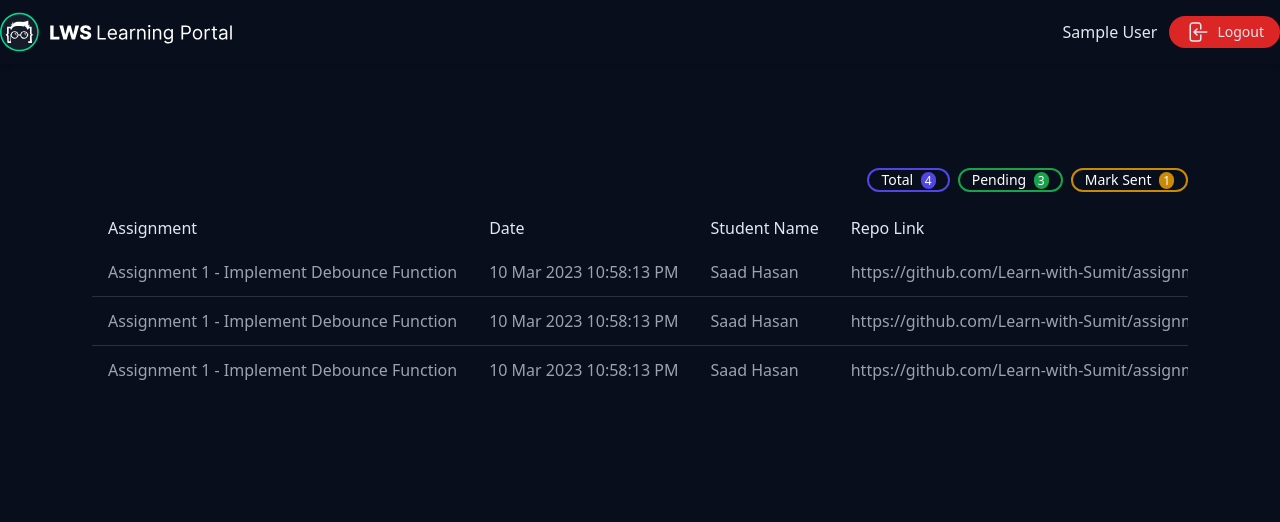
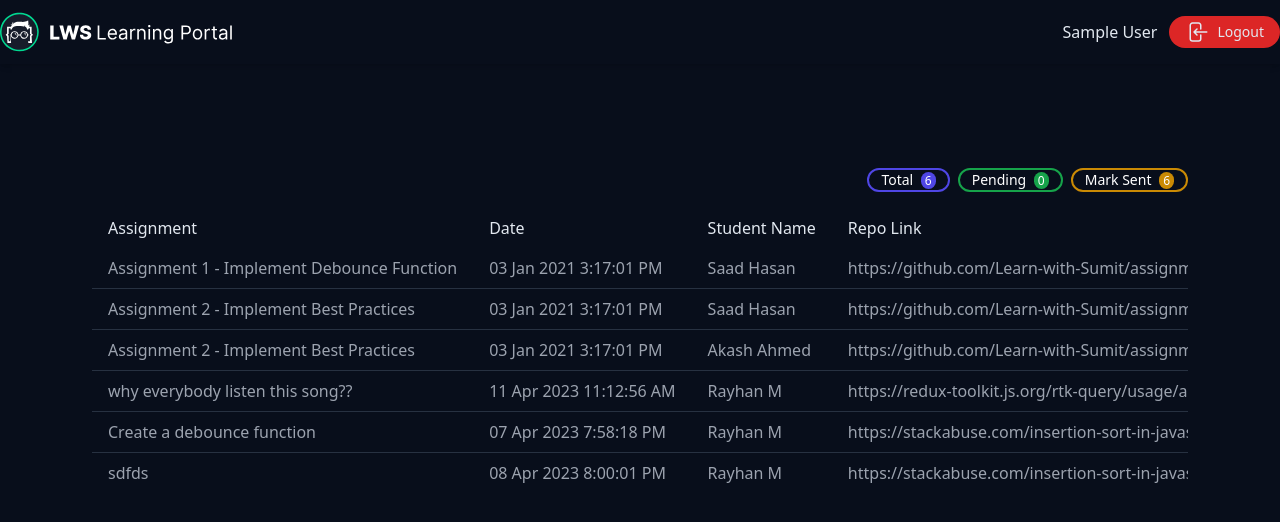
Before and after one commit to rayhanmujumdar/lws_learning_portal_with_redux-react, a React (Vite) app: page /admin/dashboard/assignment-mark in a window 1280 px wide. Shown: the top 522 px of the page. Built offline with nearby package versions, Linux system fonts and the light colour scheme; data requests are answered from the project's data file; sample sign-in values are in the browser's storage.

Commit message:
dashboard assignment Mark section completed

```diff
--- a/server/db.json
+++ b/server/db.json
@@ -130,6 +130,20 @@
       "video_title": "Debounce Function in JavaScript - JavaScript Job Interview question",
       "totalMark": 100,
       "id": 2
+    },
+    {
+      "title": "sdfsdf",
+      "video_id": 2,
+      "video_title": "#2 JavaScript Tips and Tricks - JavaScript Job Interview Questions",
+      "totalMark": 33,
+      "id": 3
+    },
+    {
+      "title": "sdfds",
+      "video_id": 4,
+      "video_title": "roddy rich song",
+      "totalMark": 33,
+      "id": 4
     }
   ],
   "quizzes": [
@@ -263,9 +277,9 @@
       "title": "Assignment 1 - Implement Debounce Function",
       "createdAt": "2021-01-15T15:17:01.727Z",
       "totalMark": 100,
-      "mark": 0,
+      "mark": 100,
       "repo_link": "https://github.com/Learn-with-Sumit/assignment-1",
-      "status": "pending"
+      "status": "published"
     },
     {
       "id": 2,
@@ -280,7 +294,7 @@
       "status": "published"
     },
     {
-      "id": 2,
+      "id": 3,
       "student_id": 3,
       "student_name": "Akash Ahmed",
       "assignment_id": 1,
@@ -298,10 +312,34 @@
       "title": "why everybody listen this song??",
       "createdAt": "2023-04-02T11:12:56.401Z",
       "totalMark": 200,
-      "mark": 0,
+      "mark": 200,
       "repo_link": "https://redux-toolkit.js.org/rtk-query/usage/automated-refetching",
-      "status": "pending",
-      "id": 3
+      "status": "published",
+      "id": 4
+    },
+    {
+      "student_id": 8,
+      "student_name": "Rayhan M",
+      "assignment_id": 2,
+      "title": "Create a debounce function",
+      "createdAt": "2023-04-03T19:58:18.874Z",
+      "totalMark": 100,
+      "mark": 100,
+      "repo_link": "https://stackabuse.com/insertion-sort-in-javascript/",
+      "status": "published",
+      "id": 5
+    },
+    {
+      "student_id": 8,
+      "student_name": "Rayhan M",
+      "assignment_id": 4,
+      "title": "sdfds",
+      "createdAt": "2023-04-03T20:00:01.741Z",
+      "totalMark": 33,
+      "mark": 33,
+      "repo_link": "https://stackabuse.com/insertion-sort-in-javascript/",
+      "status": "published",
+      "id": 6
     }
   ],
   "quizMark": [
--- a/src/app/store.js
+++ b/src/app/store.js
@@ -3,13 +3,15 @@ import { apiSlice } from "../feature/api/apiSlice";
 import authReducer from "../feature/auth/authSlice";
 import leaderboardReducer from "../feature/leaderboard/leaderboardSlice";
 import quizReducer from "../feature/quizzes/quizSlice";
+import assignmentMarkReducer from "../feature/assignmentMark/assignmentMarkSlice";
 
 const store = configureStore({
   reducer: {
     [apiSlice.reducerPath]: apiSlice.reducer,
     quiz: quizReducer,
     auth: authReducer,
-    leaderboard: leaderboardReducer
+    leaderboard: leaderboardReducer,
+    assignmentMarkStatus: assignmentMarkReducer,
   },
   devTools: process.env.NODE_ENV !== "production",
   middleware: (getDefaultMiddleware) =>
--- a/src/components/dashboard/assignment/AddAssignment.jsx
+++ b/src/components/dashboard/assignment/AddAssignment.jsx
@@ -1,11 +1,11 @@
 import React from "react";
-import AddQuizForm from "../../form/AddQuizForm";
+import AddAssignmentForm from "../../form/AddAssignmentFrom";
 
 export default function AddAssignment({ control }) {
   return (
     <div>
       <h1 className="text-2xl text-center pb-3">Add New Assignment</h1>
-      <AddQuizForm control={control}></AddQuizForm>
+      <AddAssignmentForm control={control}></AddAssignmentForm>
     </div>
   );
 }
--- a/src/components/dashboard/assignmentMark/MarkStatus.jsx
+++ b/src/components/dashboard/assignmentMark/MarkStatus.jsx
@@ -1,16 +1,20 @@
 import React from "react";
+import { useSelector } from "react-redux";
 
 export default function MarkStatus() {
+  const { total, pending, markSent } = useSelector(
+    (state) => state.assignmentMarkStatus
+  );
   return (
     <ul className="assignment-status">
       <li>
-        Total <span>4</span>
+        Total <span>{total}</span>
       </li>
       <li>
-        Pending <span>3</span>
+        Pending <span>{pending}</span>
       </li>
       <li>
-        Mark Sent <span>1</span>
+        Mark Sent <span>{markSent}</span>
       </li>
     </ul>
   );
--- a/src/components/dashboard/assignmentMark/MarkTable.jsx
+++ b/src/components/dashboard/assignmentMark/MarkTable.jsx
@@ -1,7 +1,37 @@
 import React from "react";
 import MarkTableRow from "./MarkTableRow";
+import { useGetAllAssignmentMarkQuery } from "../../../feature/assignmentMark/assignmentMarkApi";
+import TableLoading from "../../ui/loader/TableLoading";
+import TableError from "../../ui/error/TableError";
+import {useDispatch} from "react-redux"
+import { updateStatus } from "../../../feature/assignmentMark/assignmentMarkSlice";
 
 export default function MarkTable() {
+  const dispatch = useDispatch()
+  const {
+    data: allAssignmentMark,
+    isLoading,
+    isError,
+  } = useGetAllAssignmentMarkQuery();
+  let content = null;
+  if (isLoading) {
+    content = <TableLoading></TableLoading>;
+  }
+  if (!isLoading && isError) {
+    content = <TableError message="There was an error"></TableError>;
+  }
+  if (!isLoading && !isError && allAssignmentMark.length === 0) {
+    content = <TableError message="No assignment submitted"></TableError>;
+  }
+  if (!isLoading && !isError && allAssignmentMark.length > 0) {
+    dispatch(updateStatus(allAssignmentMark));
+    content = allAssignmentMark.map((assignmentMark) => (
+      <MarkTableRow
+        key={assignmentMark.id}
+        assignmentMark={assignmentMark}
+      ></MarkTableRow>
+    ));
+  }
   return (
     <table className="divide-y-1 text-base divide-gray-600 w-full">
       <thead>
@@ -15,9 +45,7 @@ export default function MarkTable() {
       </thead>
 
       <tbody className="divide-y divide-slate-600/50">
-        <MarkTableRow></MarkTableRow>
-        <MarkTableRow></MarkTableRow>
-        <MarkTableRow></MarkTableRow>
+        {content}
       </tbody>
     </table>
   );
--- a/src/components/dashboard/assignmentMark/MarkTableRow.jsx
+++ b/src/components/dashboard/assignmentMark/MarkTableRow.jsx
@@ -1,17 +1,51 @@
-import React from 'react'
+import { format } from "date-fns";
+import React from "react";
+import { useState } from "react";
+import { useUpdateAssignmentMarkMutation } from "../../../feature/assignmentMark/assignmentMarkApi";
 
-export default function MarkTableRow() {
+export default function MarkTableRow({ assignmentMark }) {
+  const [updateAssignmentMark] = useUpdateAssignmentMarkMutation();
+  const {
+    id,
+    student_name,
+    title,
+    createdAt,
+    totalMark,
+    mark,
+    repo_link,
+    status,
+  } = assignmentMark;
+  const [inputMark, setInputMark] = useState(totalMark);
+  const date = format(new Date(createdAt), "hh MMM yyyy");
+  const time = format(new Date(createdAt), "pp");
+  const handleMarkSubmit = () => {
+    updateAssignmentMark({
+      id,
+      data: {
+        ...assignmentMark,
+        mark: inputMark,
+        status: "published"
+      },
+    });
+  };
   return (
     <tr>
-          <td className="table-td">Assignment 1 - Implement Debounce Function</td>
-          <td className="table-td">10 Mar 2023 10:58:13 PM</td>
-          <td className="table-td">Saad Hasan</td>
+      <td className="table-td">{title}</td>
       <td className="table-td">
-            https://github.com/Learn-with-Sumit/assignment-1
+        {date} {time}
       </td>
+      <td className="table-td">{student_name}</td>
+      <td className="table-td">{repo_link}</td>
+      {status === "pending" ? (
         <td className="table-td input-mark">
-            <input max="100" value="100" />
+          <input
+            required
+            onChange={(e) => setInputMark(e.target.value)}
+            max={totalMark}
+            value={inputMark}
+          />
           <svg
+            onClick={handleMarkSubmit}
             fill="none"
             viewBox="0 0 24 24"
             strokeWidth="2"
@@ -25,6 +59,9 @@ export default function MarkTableRow() {
             />
           </svg>
         </td>
+      ) : (
+        <td className="table-td">{mark}</td>
+      )}
     </tr>
-  )
+  );
 }
--- a/src/components/form/AssignmentSubmitForm.jsx
+++ b/src/components/form/AssignmentSubmitForm.jsx
@@ -2,7 +2,7 @@ import React, { useState, useEffect } from "react";
 import { useSelector } from "react-redux";
 import TextInput from "../ui/TextInput";
 import { selectAuthUser } from "../../feature/auth/authSelector";
-import { useAddAssignmentMarkMutation } from "../../feature/assignmentMark/assignmentMarkSlice";
+import { useAddAssignmentMarkMutation } from "../../feature/assignmentMark/assignmentMarkApi";
 import Error from "../ui/error/Error";
 import validUrl from "../../utils/validUrl";
 
--- a/src/components/studentCourseVideos/Description.jsx
+++ b/src/components/studentCourseVideos/Description.jsx
@@ -10,7 +10,7 @@ import { useGetRelatedQuizQuery } from "../../feature/quizzes/quizApi";
 import { clearQuizState } from "../../feature/quizzes/quizSlice";
 import { useGetQuizMarkQuery } from "../../feature/quizMark/quizMarkAPi";
 import { selectAuthUser } from "../../feature/auth/authSelector";
-import { useGetAssignmentMarkQuery } from "../../feature/assignmentMark/assignmentMarkSlice";
+import { useGetAssignmentMarkQuery } from "../../feature/assignmentMark/assignmentMarkApi";
 import { useDispatch, useSelector } from "react-redux";
 import { useGetAssignmentQuery } from "../../feature/assignments/assignmentsApi";
 import AssignmentSubmitForm from "../form/AssignmentSubmitForm";
--- /dev/null
+++ b/src/feature/assignmentMark/assignmentMarkApi.js
@@ -0,0 +1,53 @@
+import { apiSlice } from "../api/apiSlice";
+export const assignmentMarkApi = apiSlice.injectEndpoints({
+  endpoints: (builder) => ({
+    getAllAssignmentMark: builder.query({
+      query: () => `/assignmentMark`,
+    }),
+    getAssignmentMark: builder.query({
+      query: (id) => `/assignmentMark?student_id_like=${id}`,
+      providesTags: ["assignmentMark"],
+    }),
+    addAssignmentMark: builder.mutation({
+      query: (data) => ({
+        url: `/assignmentMark`,
+        method: "POST",
+        body: data,
+      }),
+      invalidatesTags: ["assignmentMark"],
+    }),
+    updateAssignmentMark: builder.mutation({
+      query: ({ id, data }) => ({
+        url: `/assignmentMark/${id}`,
+        method: "PATCH",
+        body: data,
+      }),
+      async onQueryStarted({ id, data }, { dispatch, queryFulfilled }) {
+        const optimisticUpdateMark = dispatch(
+          apiSlice.util.updateQueryData(
+            "getAllAssignmentMark",
+            undefined,
+            (draft) => {
+              const markIndex = draft.findIndex(
+                (assignmentMark) => assignmentMark.id == id
+              );
+              draft[markIndex] = data;
+            }
+          )
+        );
+        try {
+          await queryFulfilled;
+        } catch (err) {
+          optimisticUpdateMark.undo();
+        }
+      },
+    }),
+  }),
+});
+
+export const {
+  useGetAllAssignmentMarkQuery,
+  useGetAssignmentMarkQuery,
+  useAddAssignmentMarkMutation,
+  useUpdateAssignmentMarkMutation,
+} = assignmentMarkApi;
--- a/src/feature/users/usersAPiSlice.js
+++ b/src/feature/users/usersAPiSlice.js
@@ -1,5 +1,5 @@
 import { apiSlice } from "../../feature/api/apiSlice";
-import { assignmentMarkApi } from "../assignmentMark/assignmentMarkSlice";
+import { assignmentMarkApi } from "../assignmentMark/assignmentMarkApi";
 import { addToLeaderboard, addMyRank } from "../leaderboard/leaderboardSlice";
 import { quizMarkApi } from "../quizMark/quizMarkAPi";
 export const usersSlice = apiSlice.injectEndpoints({
```
Also changed, not shown: src/feature/assignmentMark/assignmentMarkSlice.js (+23 -18 lines), 1 other file (tests, documents, lock files or other folders). Lines whose indentation alone changed are shown as unchanged.
